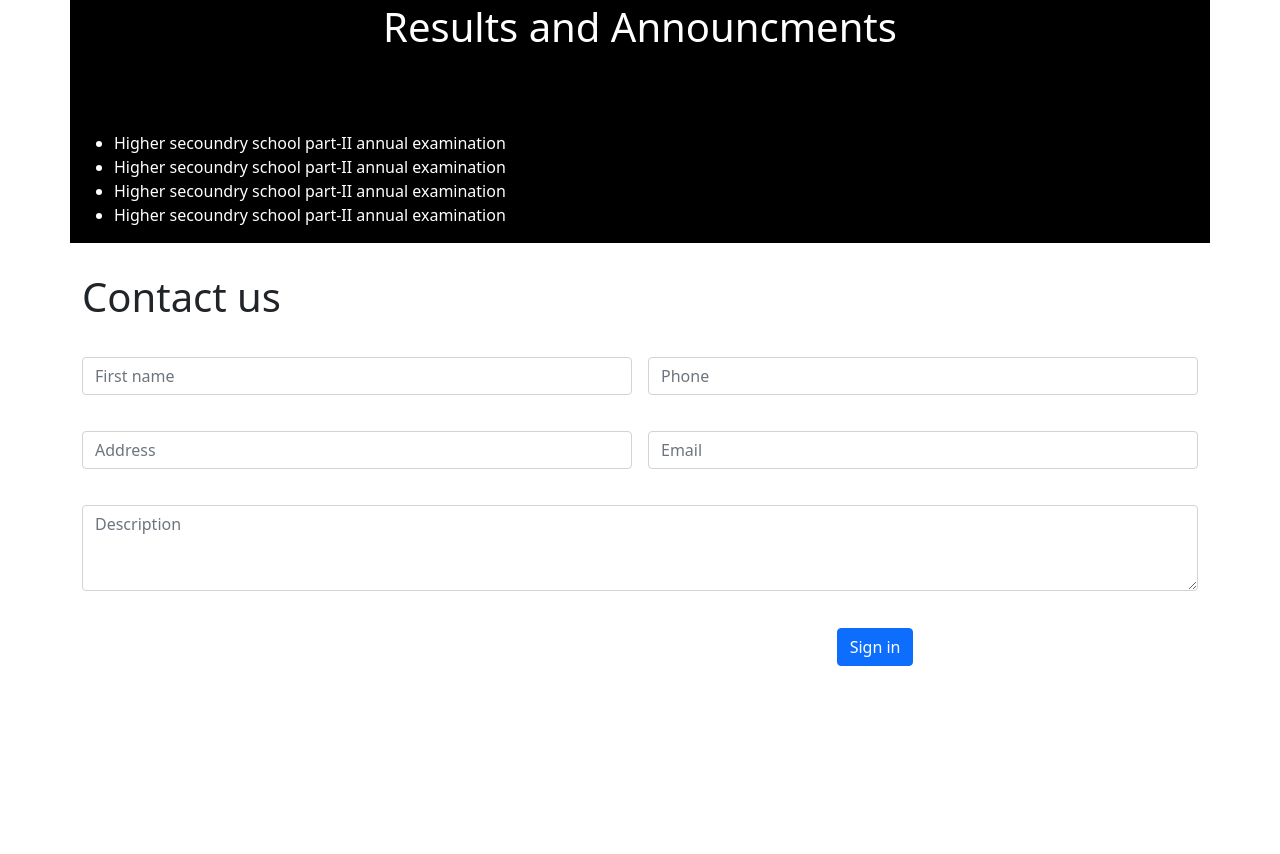
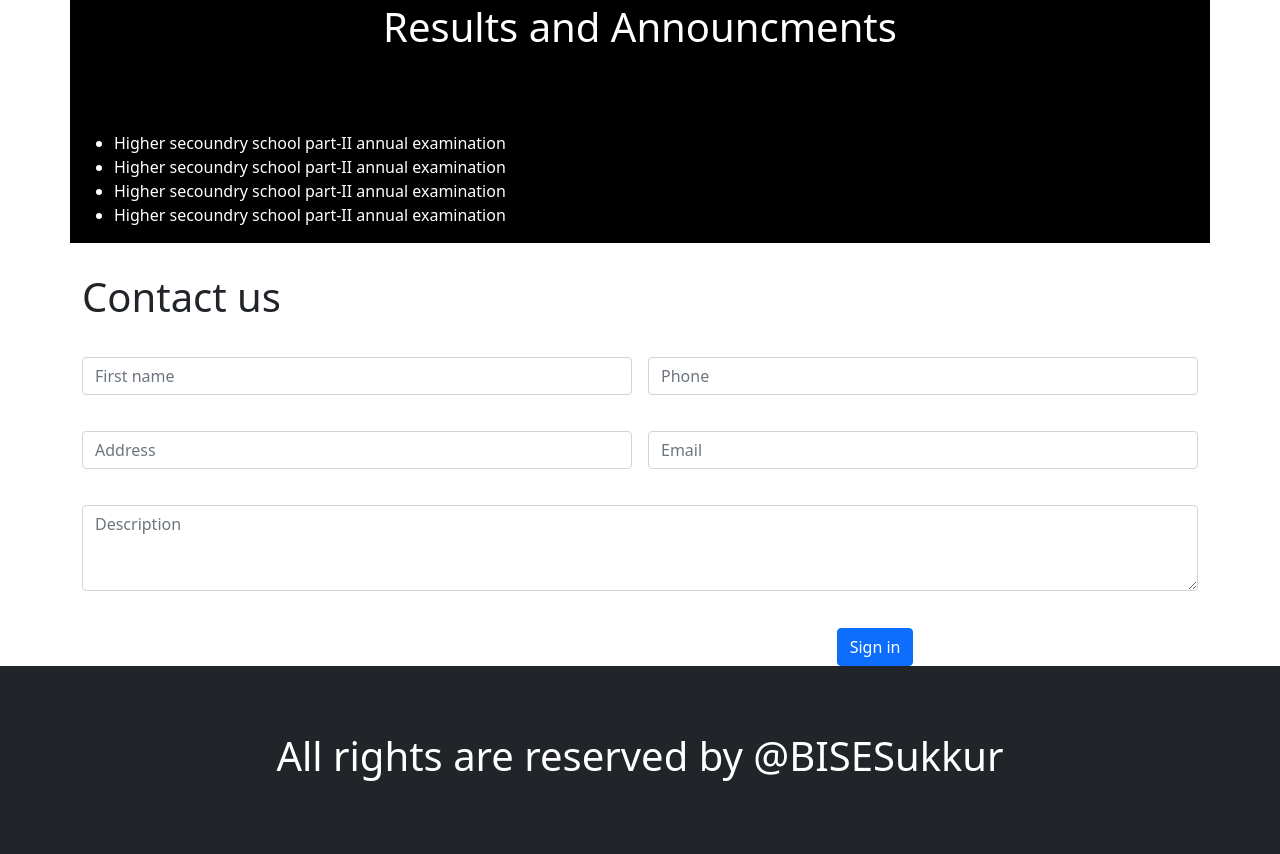
Before and after one commit to AbdulMunam-2002/Mid-Exam_023-21-0284_Abdul-Munam-Memon, a plain HTML site: page index.html in a window 1280 px wide. Shown: the part 1761-2615 px from the top of the page. Before the commit the page ends 2427 px from the top, so only its background shows below. Drawn offline with nearby package versions, Linux system fonts and the light colour scheme.

Commit message:
Forth Commit

```diff
--- a/index.html
+++ b/index.html
@@ -151,4 +151,7 @@
               </div>
         </div>
     </div>
+    <footer class="bg-dark text-white text-center py-3">
+        <h1 style="padding: 50px;"> All rights are reserved by @BISESukkur</h1>
+    </footer>
 </body>
```
